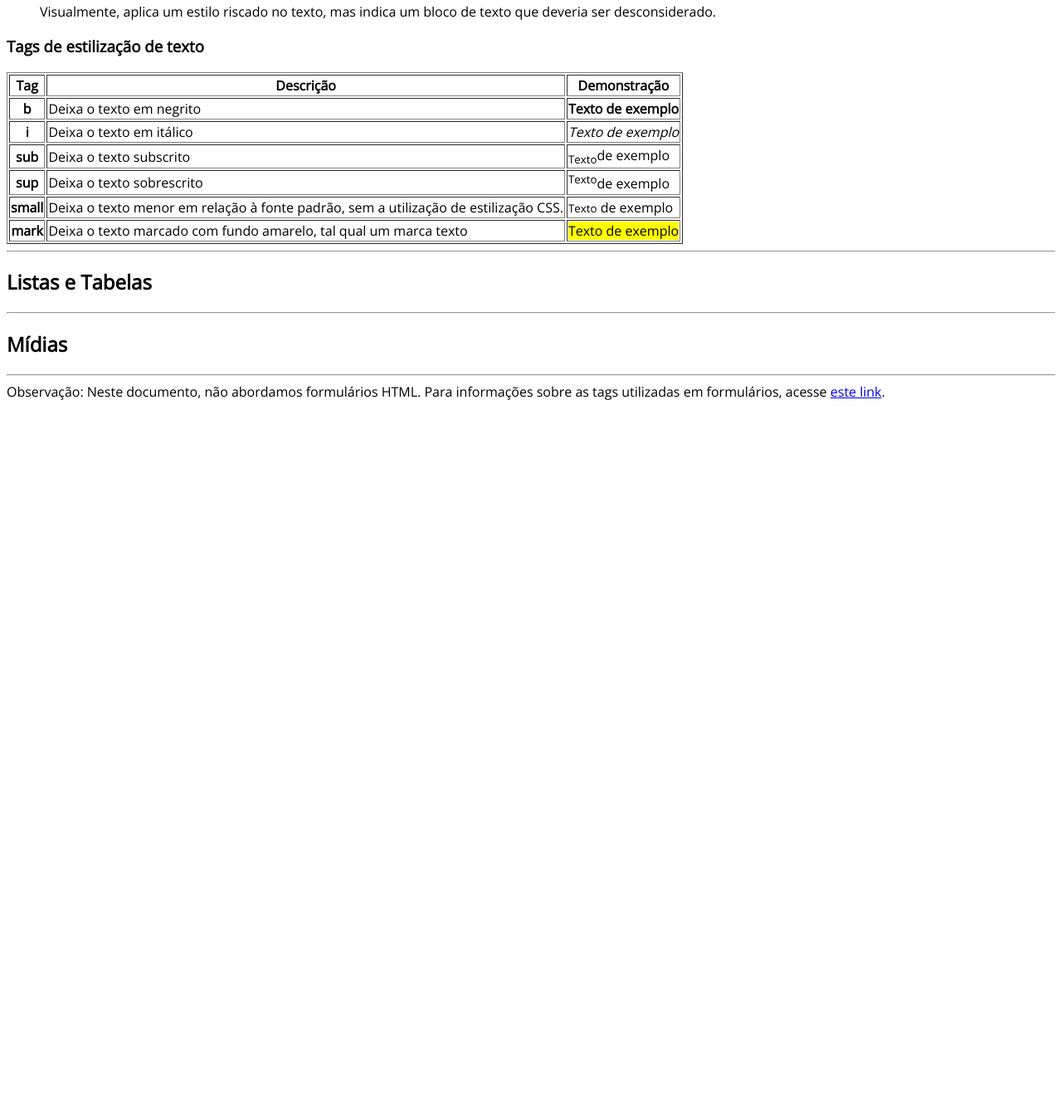
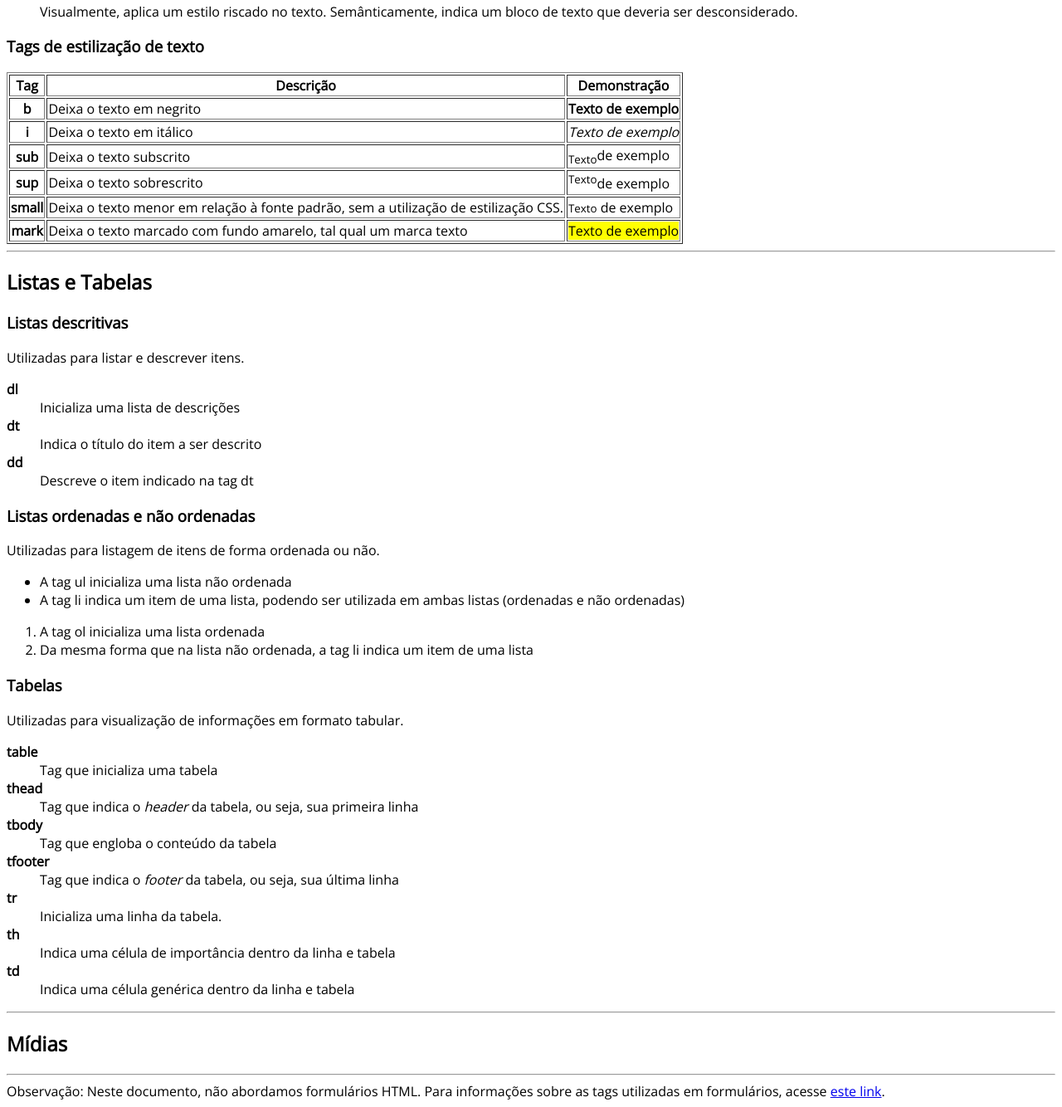
Before and after one commit to camila-matias/html-basico, a plain HTML site: page index.html in a window 1280 px wide. Shown: the part 2770-4104 px from the top of the page at 83% size. Before the commit the page ends 3261 px from the top, so only its background shows below. Drawn offline with nearby package versions, Linux system fonts and the light colour scheme.

Commit message:
Adicionar conteúdo na seção Listas e Tabelas

```diff
--- a/index.html
+++ b/index.html
@@ -92,13 +92,13 @@
             <dt>a</dt>
             <dd>Tag de hyperlink, cria uma conexão para outra parte do documento ou outra página fora do documento HTML em questão. Possui como atributo principal o <i>href</i>, que contém informação de para onde o hyperlink irá levar. Pode possuir outros atributos como <i>target</i> ou <i>download</i>, a depender da função do hyperlink.</dd>
             <dt>em</dt>
-            <dd>Visualmente, aplica um estilo em itálico no texto, mas é uma tag utilizada para indicar uma ênfase no texto.</dd>
+            <dd>Visualmente, aplica um estilo em itálico no texto. Semânticamente, é utilizada para indicar uma ênfase no texto.</dd>
             <dt>strong</dt>
-            <dd>Visualmente, aplica um estilo em negrito no texto, mas é uma tag utilizada para indicar um texto de alta importância no documento.</dd>
+            <dd>Visualmente, aplica um estilo em negrito no texto. Semânticamente, é uma tag utilizada para indicar um texto de alta importância no documento.</dd>
             <dt>ins</dt>
-            <dd>Visualmente, aplica um estilo sublinhado no texto, mas indica um bloco de texto que foi inserido no documento.</dd>
+            <dd>Visualmente, aplica um estilo sublinhado no texto. Semânticamente, indica um bloco de texto que foi inserido no documento.</dd>
             <dt>del</dt>
-            <dd>Visualmente, aplica um estilo riscado no texto, mas indica um bloco de texto que deveria ser desconsiderado.</dd>
+            <dd>Visualmente, aplica um estilo riscado no texto. Semânticamente, indica um bloco de texto que deveria ser desconsiderado.</dd>
         </dl>
         <h3>Tags de estilização de texto</h3>
         <table border="all">
@@ -142,14 +142,53 @@
                     <td><mark>Texto de exemplo</mark></td>
                 </tr>
             </tbody>
+        </table>
 
-        </table>
-        <!--  ins, del -->
     </section>
     <hr>
     <section id="listas">
         <h2>Listas e Tabelas</h2>
-        <!-- dl, dt, dd, ul, ol, li, table, td, tr, th, colgroup, rowgroup -->
+        <h3>Listas descritivas</h3>
+        <p>Utilizadas para listar e descrever itens.</p>
+        <dl>
+            <dt>dl</dt>
+            <dd>Inicializa uma lista de descrições</dd>
+            <dt>dt</dt>
+            <dd>Indica o título do item a ser descrito</dd>
+            <dt>dd</dt>
+            <dd>Descreve o item indicado na tag dt</dd>
+        </dl>
+
+        <h3>Listas ordenadas e não ordenadas</h3>
+        <p>Utilizadas para listagem de itens de forma ordenada ou não.</p>
+        <ul>
+            <li>A tag ul inicializa uma lista não ordenada</li>
+            <li>A tag li indica um item de uma lista, podendo ser utilizada em ambas listas (ordenadas e não ordenadas)</li>
+        </ul>
+        <ol>
+            <li>A tag ol inicializa uma lista ordenada</li>
+            <li>Da mesma forma que na lista não ordenada, a tag li indica um item de uma lista</li>
+        </ol>
+
+        <h3>Tabelas</h3>
+        <p>Utilizadas para visualização de informações em formato tabular.</p>
+        <dl>
+            <dt>table</dt>
+            <dd>Tag que inicializa uma tabela</dd>
+            <dt>thead</dt>
+            <dd>Tag que indica o <i>header</i> da tabela, ou seja, sua primeira linha</dd>
+            <dt>tbody</dt>
+            <dd>Tag que engloba o conteúdo da tabela</dd>
+            <dt>tfooter</dt>
+            <dd>Tag que indica o <i>footer</i> da tabela, ou seja, sua última linha</dd>
+            <dt>tr</dt>
+            <dd>Inicializa uma linha da tabela.</dd>
+            <dt>th</dt>
+            <dd>Indica uma célula de importância dentro da linha e tabela</dd>
+            <dt>td</dt>
+            <dd>Indica uma célula genérica dentro da linha e tabela</dd>
+        </dl>
+
     </section>
     <hr>
     <section id="midias">
```
